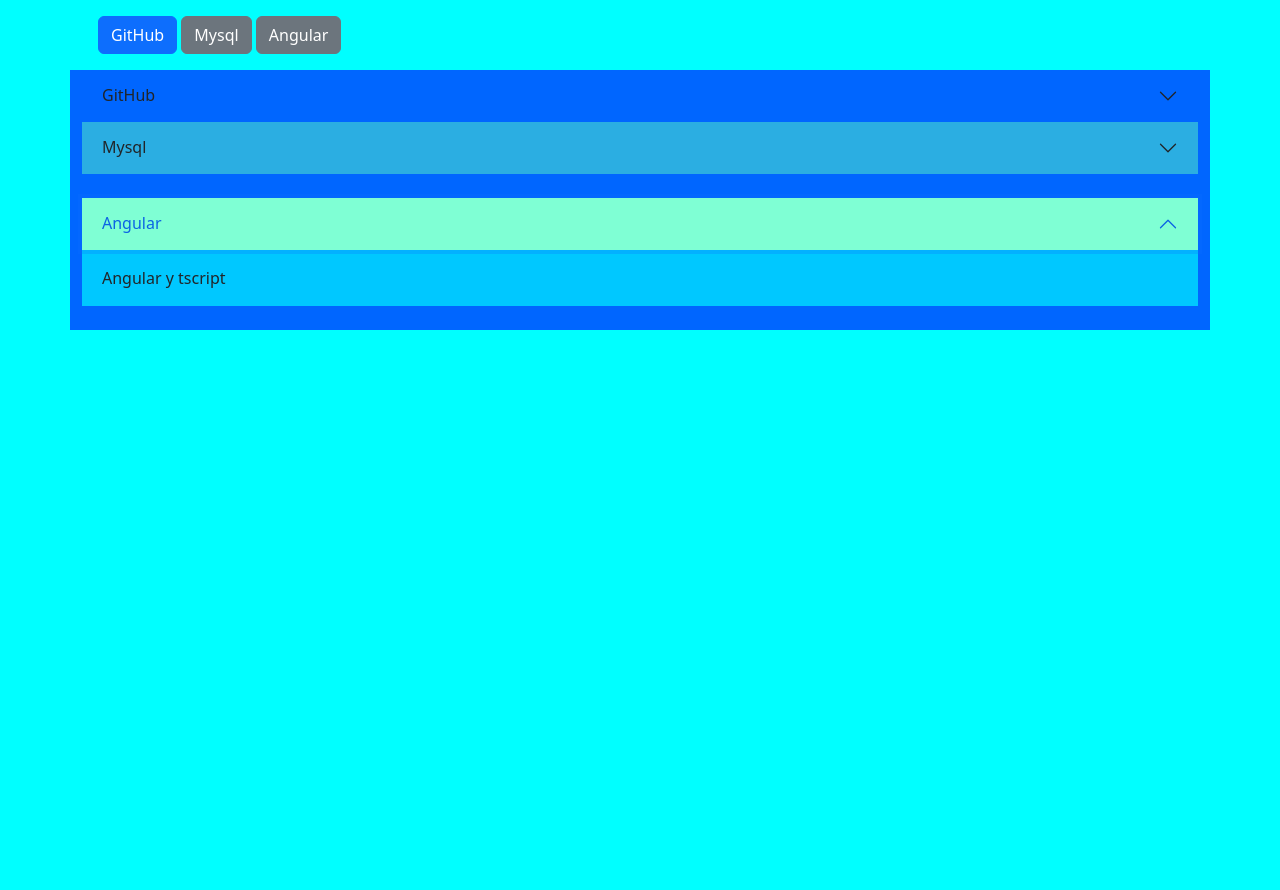
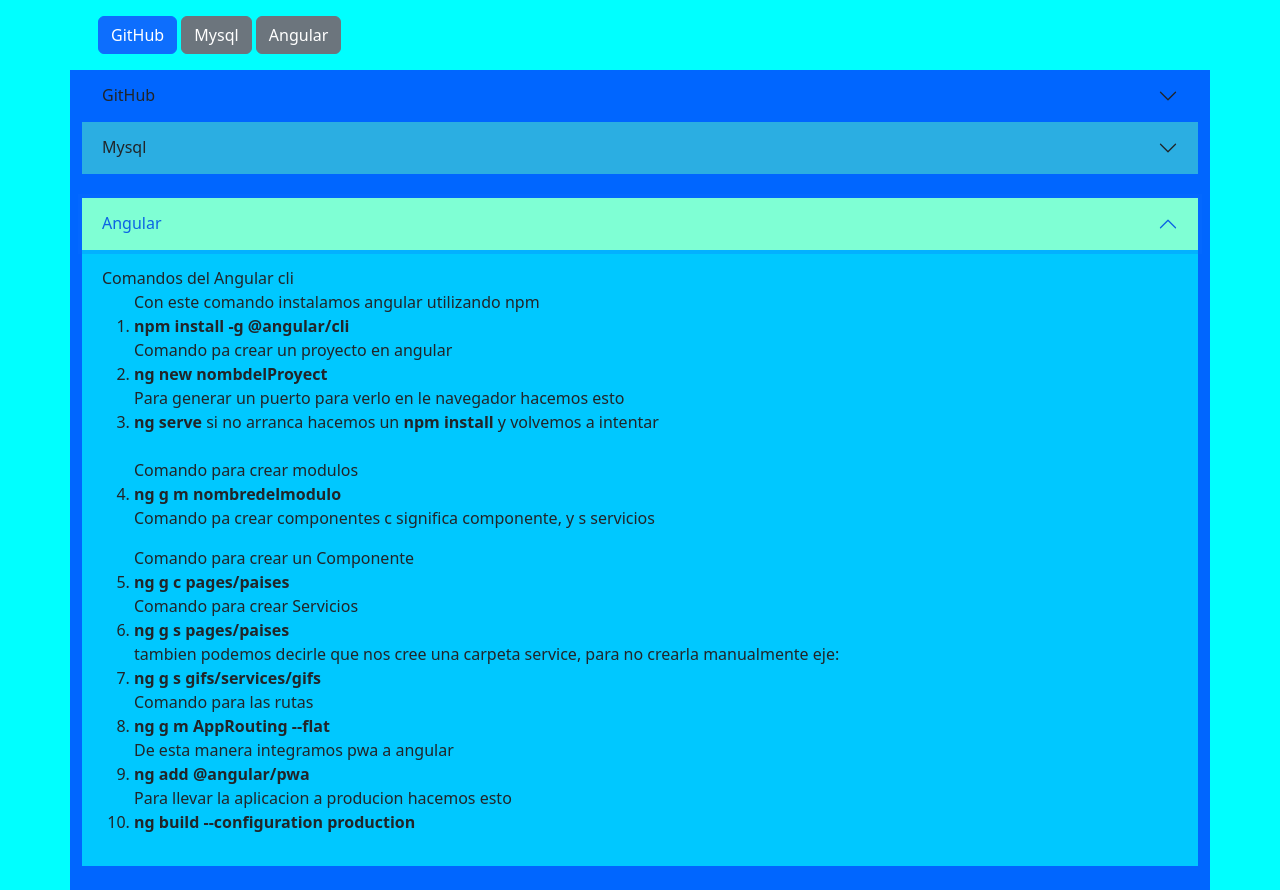
Before and after one commit to santiagoeor/web_comandos_guia, a website built with Vite: page index.html in a window 1280 px wide. Both pictures are taken after a click on the button "Angular". Before the commit the page ends 800 px from the top, so only its background shows below. Built offline with nearby package versions, Linux system fonts and the light colour scheme.

Commit message:
termine de poner los comandos de angular

```diff
--- a/src/angularComandos/angular.html
+++ b/src/angularComandos/angular.html
@@ -1,12 +1,47 @@
 <div class="accordion-item">
   <h2 class="accordion-header" id="flush-headingThree">
-      <button id="angulars" class="accordion-button collapsed" type="button" data-bs-toggle="collapse" data-bs-target="#flush-collapseThree" aria-expanded="false" aria-controls="flush-collapseThree">
+    <button id="angulars" class="accordion-button collapsed" type="button" data-bs-toggle="collapse"
+      data-bs-target="#flush-collapseThree" aria-expanded="false" aria-controls="flush-collapseThree">
       Angular
     </button><!-- id pal color del button-->
   </h2>
-    <div id="flush-collapseThree" class="accordion-collapse collapse" aria-labelledby="flush-headingThree" data-bs-parent="#accordionFlushExample">
+  <div id="flush-collapseThree" class="accordion-collapse collapse" aria-labelledby="flush-headingThree"
+    data-bs-parent="#accordionFlushExample">
     <div id="gitmysql" class="accordion-body"> <!-- color de fondo-->
-        Angular y tscript
+      Comandos del Angular cli<br>
+      <ol>
+        Con este comando instalamos angular utilizando npm
+        <li><b>npm install -g @angular/cli</b></li>
+
+        Comando pa crear un proyecto en angular
+        <li><b>ng new nombdelProyect</b></li>
+
+        Para generar un puerto para verlo en le navegador hacemos esto
+        <li><b>ng serve</b> si no arranca hacemos un <b>npm install</b> y volvemos a intentar</li><br>
+
+        Comando para crear modulos
+        <li><b>ng g m nombredelmodulo</b></li>
+
+        <p>Comando pa crear componentes c significa componente, y s servicios</p>
+        Comando para crear un Componente
+        <li><b>ng g c pages/paises</b></li>
+
+        Comando para crear Servicios
+        <li><b>ng g s pages/paises</b></li>
+
+        tambien podemos decirle que nos cree una carpeta service, para no crearla manualmente eje:
+        <li><b>ng g s gifs/services/gifs</b></li>
+
+        Comando para las rutas
+        <li><b>ng g m AppRouting --flat</b></li>
+
+        De esta manera integramos pwa a angular
+        <li><b>ng add @angular/pwa</b></li>
+
+        Para llevar la aplicacion a producion hacemos esto
+        <li><b>ng build --configuration production</b></li>
+
+      </ol>
 
     </div>
   </div>
```
Lines whose indentation alone changed are shown as unchanged.
